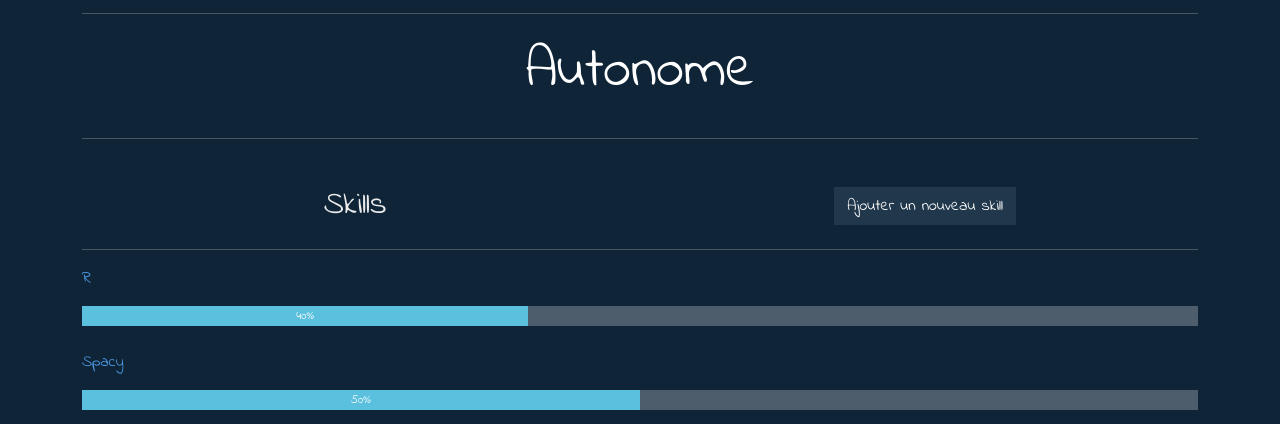
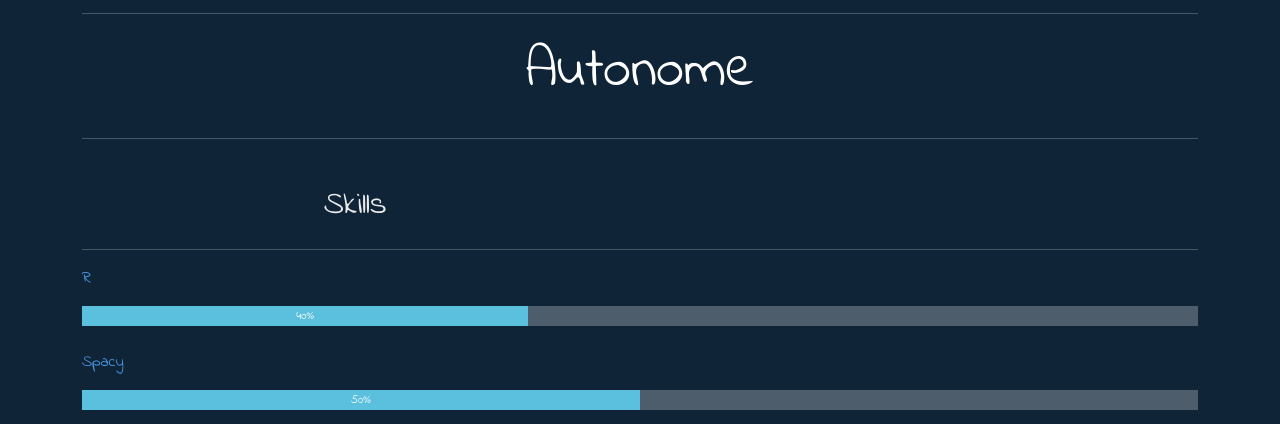
Before and after one commit to micka-sudo/cv_site, a Django app: page /skills/ in a window 1280 px wide. Shown: the part 149-573 px from the top of the page. Run offline with Django 4.2, Linux system fonts and the light colour scheme; data comes from the database, SQL or seed files in the repository; some libraries are stand-ins or nearby versions.

Commit message:
hide add button for pythonanywhere

```diff
--- a/app_site_cv/experience/templates/experience/experience.html
+++ b/app_site_cv/experience/templates/experience/experience.html
@@ -9,9 +9,9 @@
         <div class="col-lg-6 text-lg-start">
             <h1>Mes experiences</h1>
         </div>
-        <div class="col-lg-6 text-lg-end">
+        <!--<div class="col-lg-6 text-lg-end">
             <a class="btn btn-black" href="{% url 'experiences:creer' %}">Ajouter une nouvelle expérience</a>
-        </div>
+        </div>-->
     </div>
 </div>
 
--- a/app_site_cv/skills/templates/skills/skills.html
+++ b/app_site_cv/skills/templates/skills/skills.html
@@ -47,9 +47,9 @@
         <div class="col-6">
             <h2 class="text-center mt-4">Skills</h2>
         </div>
-        <div class="col-6 text-lg-center mt-4">
+        <!--<div class="col-6 text-lg-center mt-4">
             <a class="btn btn-dark" href="{% url 'skills:create_skills' %}">Ajouter un nouveau skill</a>
-        </div>
+        </div>-->
     </div>
     <hr>
     {% for skill in skills %}
```
